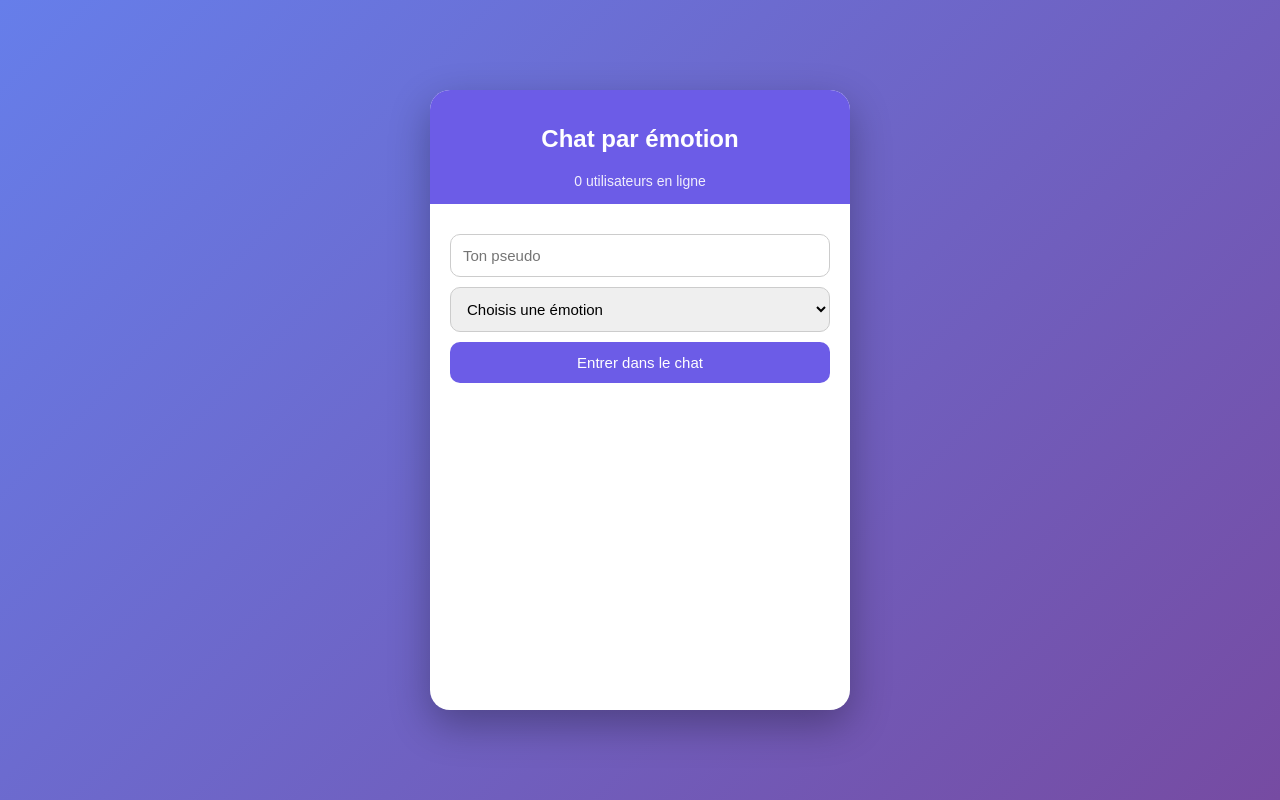
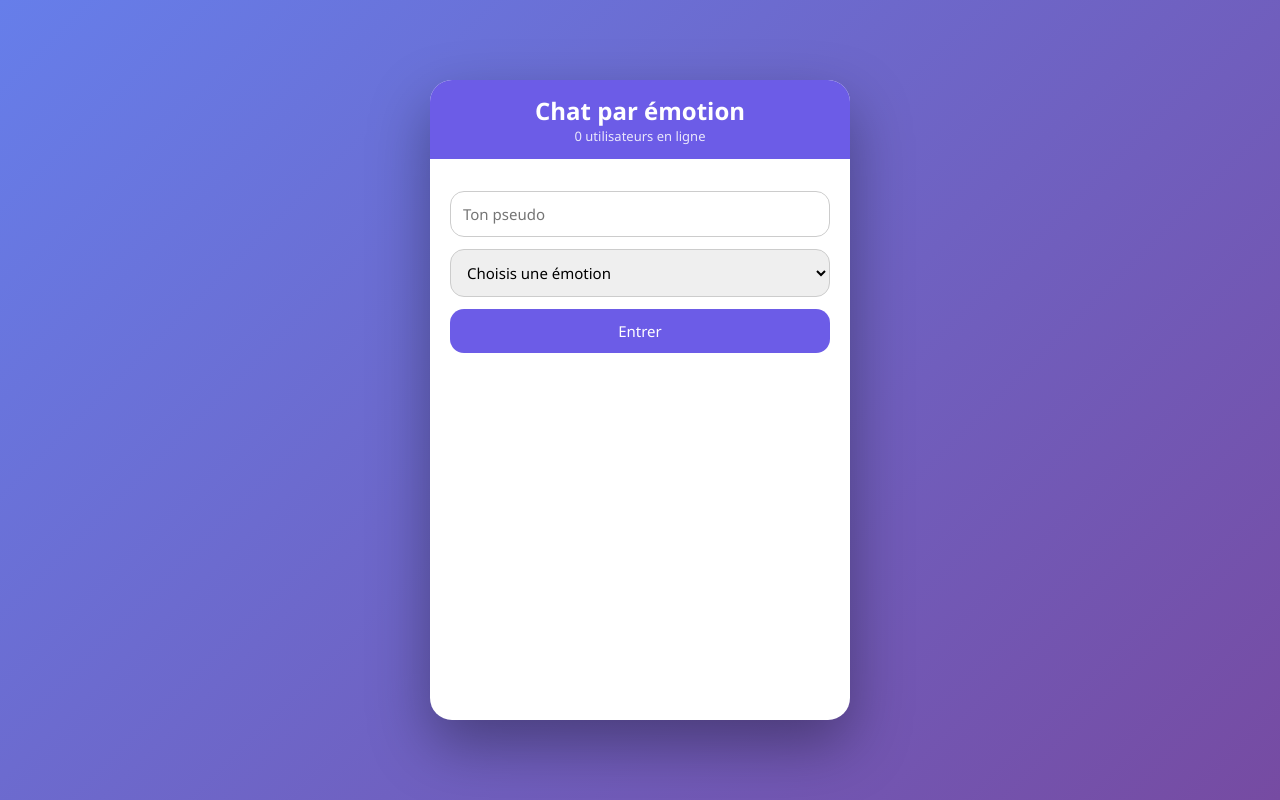
Before and after one commit to jj947/oh-yeah, a Flask app: page / in a window 1280 px wide. Run offline with Flask 3, Linux system fonts and the light colour scheme; some libraries are stand-ins or nearby versions.

Commit message:
Update index.html

```diff
--- a/templates/index.html
+++ b/templates/index.html
@@ -2,49 +2,61 @@
 <html lang="fr">
 <head>
 <meta charset="UTF-8">
-<title>Chat par émotion</title>
+<title>Chat Émotion</title>
 <script src="https://cdn.socket.io/4.7.2/socket.io.min.js"></script>
 
 <style>
+:root {
+    --main: #6c5ce7;
+    --accent: #a29bfe;
+    --bg: #f5f6fa;
+    --me: #6c5ce7;
+    --other: #dfe6e9;
+}
+
 * {
     box-sizing: border-box;
-    font-family: Arial, sans-serif;
+    font-family: "Segoe UI", system-ui, sans-serif;
 }
 
 body {
-    background: linear-gradient(135deg, #667eea, #764ba2);
     margin: 0;
     height: 100vh;
+    background: linear-gradient(135deg, #667eea, #764ba2);
     display: flex;
+    align-items: center;
     justify-content: center;
-    align-items: center;
 }
 
 #app {
+    width: 420px;
+    height: 640px;
     background: white;
-    width: 420px;
-    height: 620px;
-    border-radius: 20px;
-    box-shadow: 0 15px 40px rgba(0,0,0,0.3);
+    border-radius: 22px;
+    box-shadow: 0 25px 60px rgba(0,0,0,0.35);
+    overflow: hidden;
     display: flex;
     flex-direction: column;
-    overflow: hidden;
 }
 
-/* ---------- HEADER ---------- */
+/* HEADER */
 header {
-    padding: 15px;
-    background: #6c5ce7;
+    background: var(--main);
     color: white;
+    padding: 14px;
     text-align: center;
 }
 
-#globalCounter {
-    font-size: 14px;
-    opacity: 0.9;
+header h2 {
+    margin: 0;
 }
 
-/* ---------- MENU ---------- */
+#globalCounter {
+    font-size: 13px;
+    opacity: 0.85;
+}
+
+/* MENU */
 #menu {
     padding: 20px;
     flex: 1;
@@ -53,24 +65,24 @@ header {
 input, select, button {
     width: 100%;
     padding: 12px;
-    margin-top: 10px;
-    border-radius: 10px;
+    border-radius: 14px;
     border: 1px solid #ccc;
+    margin-top: 12px;
     font-size: 15px;
 }
 
 button {
-    background: #6c5ce7;
+    background: var(--main);
     color: white;
+    border: none;
     cursor: pointer;
-    border: none;
 }
 
 button:hover {
     background: #5a4bdc;
 }
 
-/* ---------- CHAT ---------- */
+/* CHAT */
 #chat {
     display: none;
     flex-direction: column;
@@ -147,21 +171,19 @@ button:hover {
         <option value="calme">😌 Calme (0)</option>
         <option value="amour">❤️ Amour (0)</option>
     </select>
-
-        <button onclick="join()">Entrer dans le chat</button>
+    <button onclick="join()">Entrer</button>
 </div>
 
-    <!-- CHAT -->
 <div id="chat">
     <div id="status"></div>
     <div id="messages"></div>
 
     <div id="inputBar">
         <input id="msgInput" placeholder="Écris ton message...">
-            <button id="sendBtn" onclick="sendMessage()">Envoyer</button>
+        <button id="sendBtn" onclick="send()">Envoyer</button>
     </div>
 
-        <button id="backBtn" onclick="leaveChat()">Retour au menu</button>
+    <button id="backBtn" onclick="leave()">Retour au menu</button>
 </div>
 </div>
 
@@ -169,55 +191,45 @@ button:hover {
 const socket = io();
 
 function join() {
-    const username = document.getElementById("username").value;
-    const emotion = document.getElementById("emotion").value;
-
-    if (!username || !emotion) return alert("Pseudo et émotion requis");
+    const username = usernameInput.value;
+    const emotion = emotionSelect.value;
+    if (!username || !emotion) return alert("Tout est requis");
 
     socket.emit("join", { username, emotion });
-
-    document.getElementById("menu").style.display = "none";
-    document.getElementById("chat").style.display = "flex";
+    menu.style.display = "none";
+    chat.style.display = "flex";
 }
 
-function sendMessage() {
-    const input = document.getElementById("msgInput");
-    if (input.value.trim() !== "") {
-        socket.emit("message", { message: input.value });
-        input.value = "";
+function send() {
+    if (msgInput.value.trim()) {
+        socket.emit("message", { message: msgInput.value });
+        msgInput.value = "";
     }
 }
 
-function leaveChat() {
+function leave() {
     socket.emit("leave_chat");
-    document.getElementById("chat").style.display = "none";
-    document.getElementById("menu").style.display = "block";
-    document.getElementById("messages").innerHTML = "";
+    chat.style.display = "none";
+    menu.style.display = "block";
+    messages.innerHTML = "";
 }
 
 socket.on("message", data => {
     const div = document.createElement("div");
-    div.className = "message";
-    div.innerText = `${data.from} : ${data.message}`;
-    document.getElementById("messages").appendChild(div);
-    document.getElementById("messages").scrollTop =
-        document.getElementById("messages").scrollHeight;
+    div.className = "msg " + (data.self ? "me" : "other");
+    div.textContent = data.message;
+    messages.appendChild(div);
+    messages.scrollTop = messages.scrollHeight;
 });
 
-socket.on("status", msg => {
-    document.getElementById("status").innerText = msg;
-});
+socket.on("status", msg => status.innerText = msg);
 
 socket.on("update_counters", data => {
-    document.getElementById("globalCounter").innerText =
-        data.global + " utilisateurs en ligne";
-
-    const select = document.getElementById("emotion");
-    [...select.options].forEach(opt => {
-        if (opt.value && data.emotions[opt.value] !== undefined) {
-            opt.textContent =
-                opt.textContent.split("(")[0].trim() +
-                " (" + data.emotions[opt.value] + ")";
+    globalCounter.innerText = data.global + " utilisateurs en ligne";
+    [...emotionSelect.options].forEach(o => {
+        if (o.value && data.emotions[o.value] !== undefined) {
+            o.textContent = o.textContent.split("(")[0].trim()
+                + " (" + data.emotions[o.value] + ")";
         }
     });
 });
```
Also changed, not shown: other parts of templates/index.html (+27 -15 lines). Lines whose indentation alone changed are shown as unchanged.
